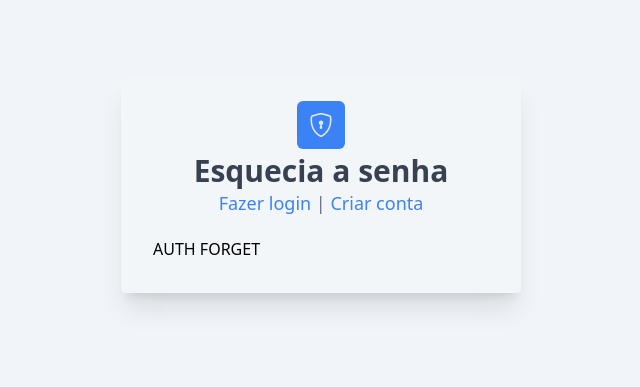
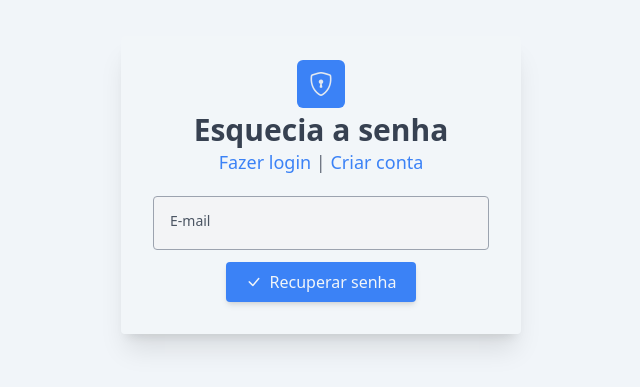
Before and after one commit to ernandesrs/pproj_vuepanel, a Vue app: page /auth/forget in a window 1280 px wide. Shown: the part 215-602 px from the top of the page, without its empty margins (319-959 px from the left). Built offline with nearby package versions, Linux system fonts and the light colour scheme.

Commit message:
Forget view

```diff
--- a/src/views/Auth/ForgetView.vue
+++ b/src/views/Auth/ForgetView.vue
@@ -1,21 +1,40 @@
 <template>
-    <div>
-        AUTH FORGET
+    <div class="mb-3">
+        <InputGroupForm :attrs="{
+            id: 'email',
+            name: 'email',
+            type: 'email'
+        }" label="E-mail" v-model="form.email" :error-message="form.errors.email" />
+    </div>
+
+    <div class="text-center">
+        <DefaultButton text="Recuperar senha"
+            icon="bi bi-check-lg" :loading="form.submitting" />
     </div>
 </template>
 
 <script>
+
+import DefaultButton from '../../components/Button/DefaultButton.vue';
+import InputGroupForm from '../../components/Form/InputGroupForm.vue';
+
 export default {
-    setup() {
-
-
-        return {}
+    data() {
+        return {
+            form: {
+                email: '',
+                errors: {
+                    email: '',
+                },
+                submitting: false
+            }
+        }
     },
-
     created() {
         this.$store.commit("pageTitle", "Esquecia a senha");
         this.$store.commit("pageIcon", "bi bi-shield-lock");
     },
+    components: { InputGroupForm, DefaultButton }
 }
 </script>
 
--- a/src/views/Auth/LoginView.vue
+++ b/src/views/Auth/LoginView.vue
@@ -20,7 +20,7 @@
     </div>
 
     <div class="text-center">
-        <DefaultButton @click="form.submitting=true" text="Fazer login"
+        <DefaultButton text="Fazer login"
             icon="bi bi-check-lg" :loading="form.submitting" />
     </div>
 
```
